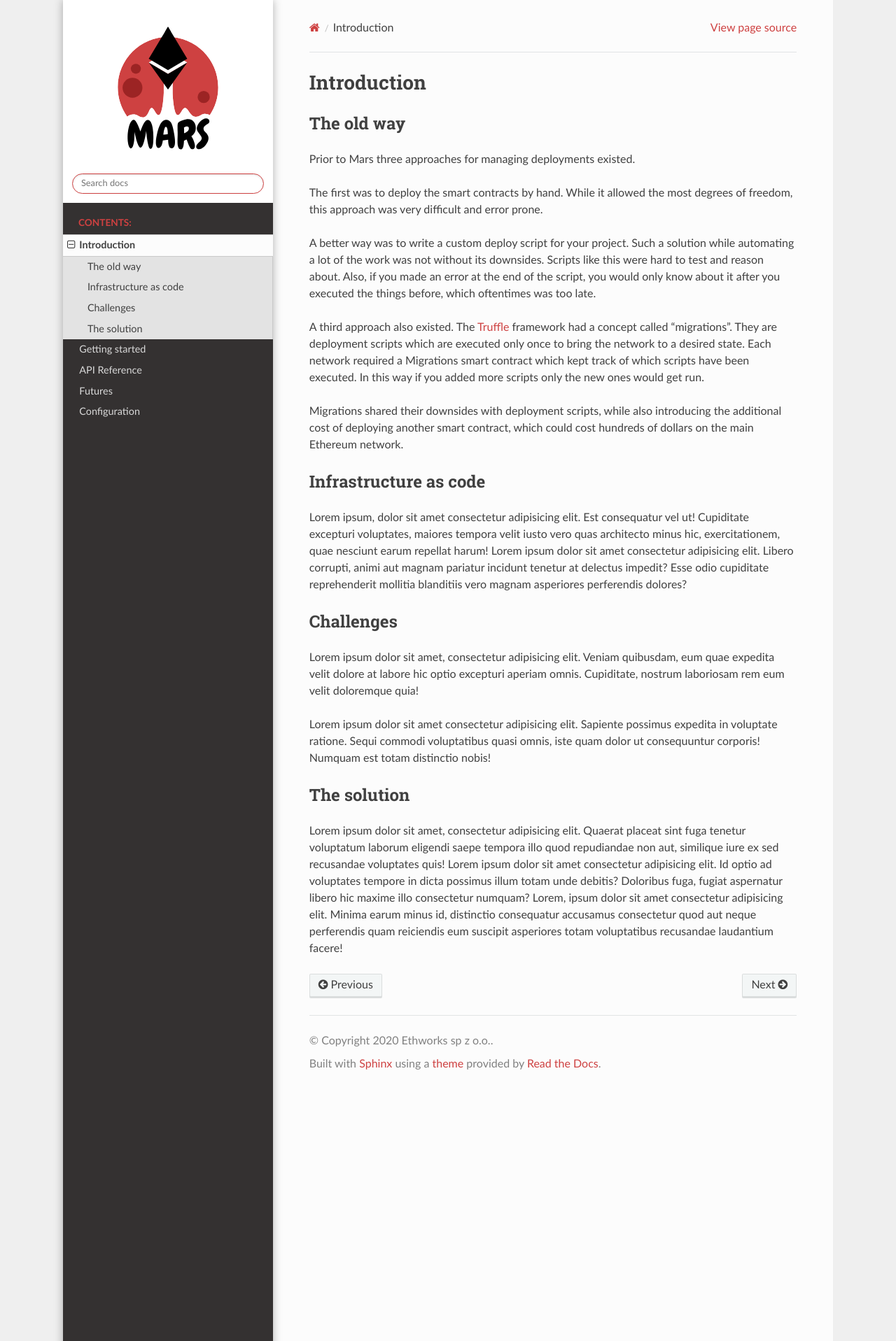
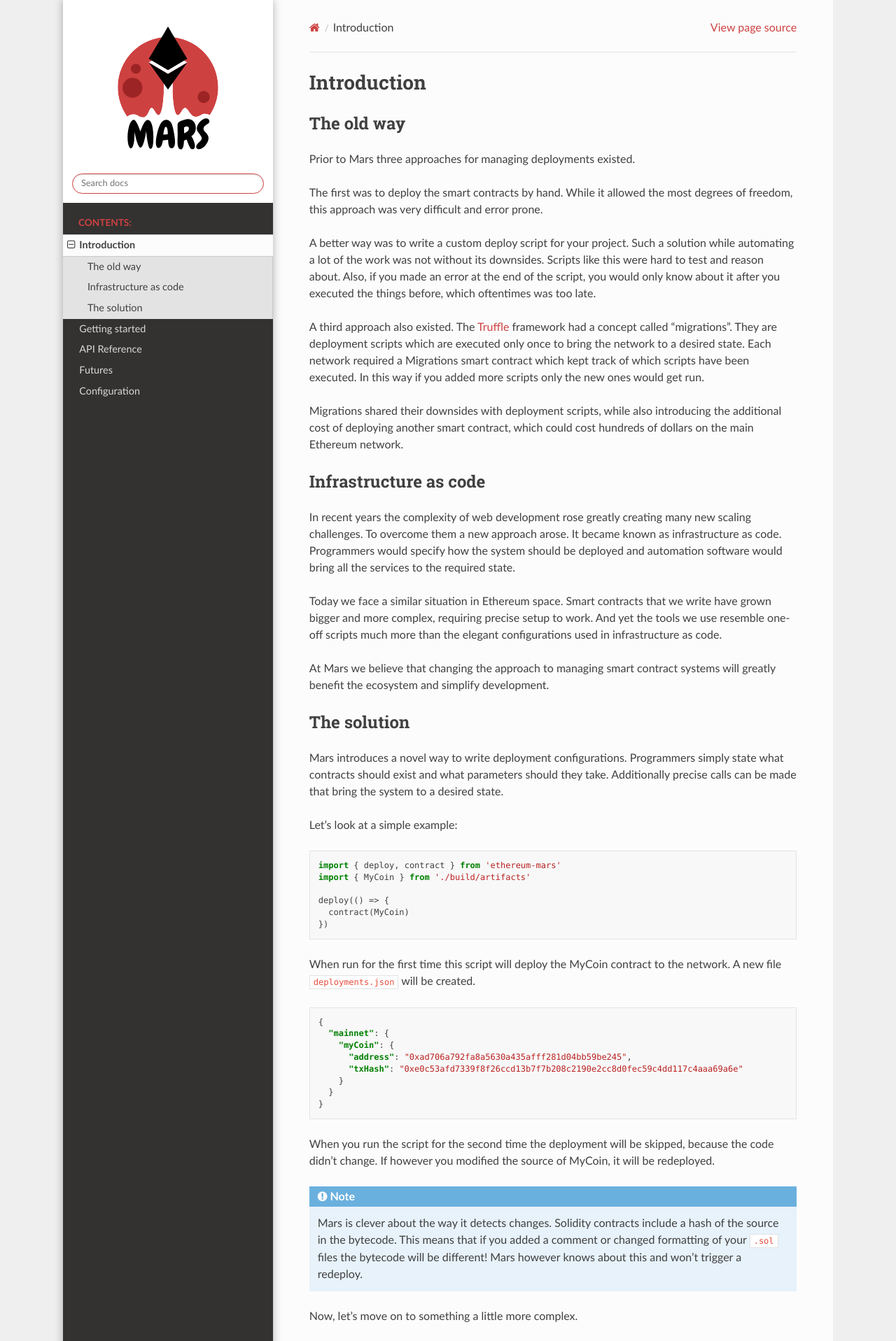
Before and after one commit to TrueFiEng/Mars, a Sphinx documentation site: the page built from docs/source/introduction.rst, in a window 1280 px wide. Shown: the top 1917 px of the page at 70% size. Built offline with Sphinx 7.4.7 and the Read the Docs theme 2.0.0, drawn with Linux system fonts in a browser that asks for light colours; some of the changed text lies outside the part shown.

Commit message:
Write more introduction

```diff
--- a/docs/source/_static/custom.css
+++ b/docs/source/_static/custom.css
@@ -64,6 +64,10 @@ a:hover {
   text-decoration: underline;
 }
 
+a.btn:hover {
+  text-decoration: none;
+}
+
 a:visited {
   color: #ce4141;
 }
--- a/docs/source/introduction.rst
+++ b/docs/source/introduction.rst
@@ -29,16 +29,128 @@ of dollars on the main Ethereum network.
 Infrastructure as code
 ----------------------
 
-Lorem ipsum, dolor sit amet consectetur adipisicing elit. Est consequatur vel ut! Cupiditate excepturi voluptates, maiores tempora velit iusto vero quas architecto minus hic, exercitationem, quae nesciunt earum repellat harum! Lorem ipsum dolor sit amet consectetur adipisicing elit. Libero corrupti, animi aut magnam pariatur incidunt tenetur at delectus impedit? Esse odio cupiditate reprehenderit mollitia blanditiis vero magnam asperiores perferendis dolores?
+In recent years the complexity of web development rose greatly creating many new
+scaling challenges. To overcome them a new approach arose. It became known as
+infrastructure as code. Programmers would specify how the system should be
+deployed and automation software would bring all the services to the required
+state.
 
-Challenges
-----------
+Today we face a similar situation in Ethereum space. Smart contracts that we
+write have grown bigger and more complex, requiring precise setup to work. And
+yet the tools we use resemble one-off scripts much more than the elegant
+configurations used in infrastructure as code.
 
-Lorem ipsum dolor sit amet, consectetur adipisicing elit. Veniam quibusdam, eum quae expedita velit dolore at labore hic optio excepturi aperiam omnis. Cupiditate, nostrum laboriosam rem eum velit doloremque quia!
-
-Lorem ipsum dolor sit amet consectetur adipisicing elit. Sapiente possimus expedita in voluptate ratione. Sequi commodi voluptatibus quasi omnis, iste quam dolor ut consequuntur corporis! Numquam est totam distinctio nobis!
+At Mars we believe that changing the approach to managing smart contract systems
+will greatly benefit the ecosystem and simplify development.
 
 The solution
 ------------
 
-Lorem ipsum dolor sit amet, consectetur adipisicing elit. Quaerat placeat sint fuga tenetur voluptatum laborum eligendi saepe tempora illo quod repudiandae non aut, similique iure ex sed recusandae voluptates quis! Lorem ipsum dolor sit amet consectetur adipisicing elit. Id optio ad voluptates tempore in dicta possimus illum totam unde debitis? Doloribus fuga, fugiat aspernatur libero hic maxime illo consectetur numquam? Lorem, ipsum dolor sit amet consectetur adipisicing elit. Minima earum minus id, distinctio consequatur accusamus consectetur quod aut neque perferendis quam reiciendis eum suscipit asperiores totam voluptatibus recusandae laudantium facere!
+Mars introduces a novel way to write deployment configurations. Programmers
+simply state what contracts should exist and what parameters should they take.
+Additionally precise calls can be made that bring the system to a desired state.
+
+Let's look at a simple example:
+
+.. code-block:: typescript
+
+   import { deploy, contract } from 'ethereum-mars'
+   import { MyCoin } from './build/artifacts'
+
+   deploy(() => {
+     contract(MyCoin)
+   })
+
+When run for the first time this script will deploy the MyCoin contract to the
+network. A new file :code:`deployments.json` will be created.
+
+.. code-block:: json
+
+   {
+     "mainnet": {
+       "myCoin": {
+         "address": "0xad706a792fa8a5630a435afff281d04bb59be245",
+         "txHash": "0xe0c53afd7339f8f26ccd13b7f7b208c2190e2cc8d0fec59c4dd117c4aaa69a6e"
+       }
+     }
+   }
+
+When you run the script for the second time the deployment will be skipped,
+because the code didn't change. If however you modified the source of MyCoin, it
+will be redeployed.
+
+.. note::
+
+   Mars is clever about the way it detects changes. Solidity contracts include
+   a hash of the source in the bytecode. This means that if you added a comment
+   or changed formatting of your :code:`.sol` files the bytecode will be
+   different! Mars however knows about this and won't trigger a redeploy.
+
+Now, let's move on to something a little more complex.
+
+.. code-block:: typescript
+
+   import { deploy, contract } from 'ethereum-mars'
+   import { Token, Market } from './build/artifacts'
+
+   deploy(() => {
+     const plumToken = contract('plum', Token, ['Plum', 'PLM'])
+     const tomatoToken = contract('tomato', Token, ['Tomato', 'TMT'])
+     contract(Market, [plumToken, tomatoToken])
+   })
+
+Running this will deploy two Token contracts. One with the parameters
+:code:`'Plum'` and :code:`'PLM'` and the other with :code:`'Tomato'` and
+:code:`'TMT'`. It will also deploy the Market contract with the addresses of
+the two contracts passed as parameters.
+
+All of this will result in a :code:`deployments.json` looking like this:
+
+.. code-block:: json
+
+   {
+     "mainnet": {
+       "plum": {
+         "address": "0x8aadc17779f256baeaef7572214c6c4d7c9abd0c",
+         "txHash": "0xcc027a4e193c335388248d63755b166f50ef66cb32172b2d5067df5ed8b5eb35"
+       },
+       "tomato": {
+         "address": "0x4cc7d6bb9048ada0eaf51afdadf92a63564c3bbc",
+         "txHash": "0xbf4a09bc27d372ea47da13c3876a721384bdf0575e328bbc3ed6890ac7dbc42e"
+       },
+       "market": {
+         "address": "0x0a511abfdcf8a721c141c0855d7e2bc20905c825",
+         "txHash": "0x96feafc71caaaf3bf9863fd1606998da13d71005ef1498e220ac42ceb0b098a9"
+       }
+     }
+   }
+
+
+.. note::
+
+   The names in the output depend on what you pass to the :code:`contract`
+   function. For the Market contract the name was automatically set as
+   "market". But the two tokens have their names explicitly specified.
+
+Suppose you actually wanted a different symbol for the Tomato token. We'll
+change it in the deployment script.
+
+.. code-block:: typescript
+
+   import { deploy, contract } from 'ethereum-mars'
+   import { Token, Market } from './build/artifacts'
+
+   deploy(() => {
+     const plumToken = contract('plum', Token, ['Plum', 'PLM'])
+     // the change happens here TMT -> TOM
+     const tomatoToken = contract('tomato', Token, ['Tomato', 'TOM'])
+     contract(Market, [plumToken, tomatoToken])
+   })
+
+If we run the script now Mars will figure out that it needs to redeploy the
+tomato token. But because of this the parameters of the Market will also change,
+so it will also be redeployed. Here lies the greatest strength of Mars. It
+is able to figure out what needs to be done to get you where you want to be.
+
+With this you should be well equipped to start playing around with Mars. Read
+:doc:`getting-started` next. Happy exploring!
```
Also changed, not shown: 1 other file.
